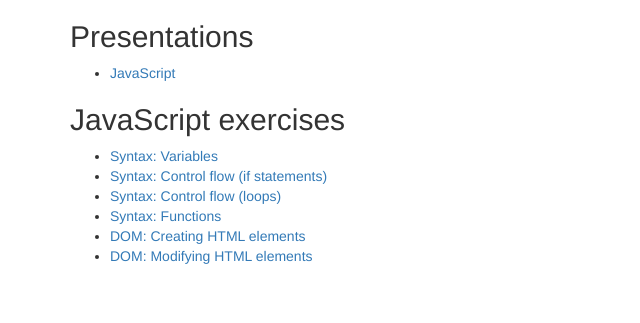
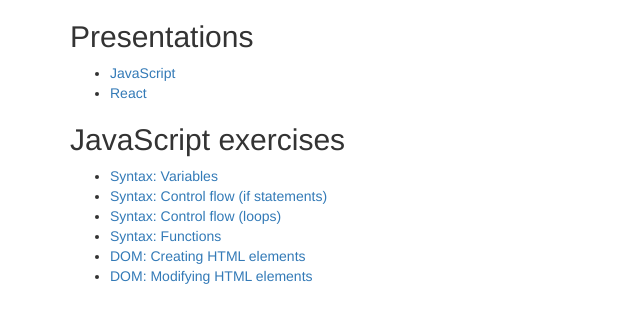
Before and after one commit to parisk/coding-bootcamp-exercises, a Jekyll site: the page built from index.md, in a window 1280 px wide. Shown: the top 323 px of the page, without its empty margins (0-640 px from the left). Built offline with Jekyll 4.4.1, drawn with Linux system fonts in a browser that asks for light colours; our own code applies the rules of GitHub Pages for plain Markdown files.

Commit message:
Add listing

```diff
--- a/index.md
+++ b/index.md
@@ -5,6 +5,7 @@ layout: default
 ## Presentations
 <ul>
   <li><a href="{% link _presentations/javascript-p.html %}">JavaScript</a></li>
+  <li><a href="{% link _presentations/react-p.html %}">React</a></li>
 </ul>
 
 ## JavaScript exercises
```
